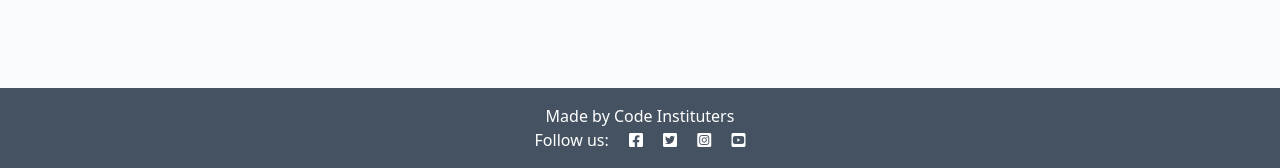
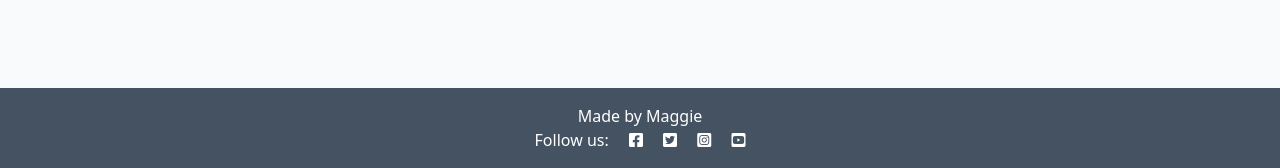
Before and after one commit to maggku/cats, a Django app: page / in a window 1280 px wide. Shown: the part 632-800 px from the top of the page. Run offline with Django 4.2, Linux system fonts and the light colour scheme; data that the repository does not hold is empty; some libraries are stand-ins or nearby versions.

Commit message:
Creating a block in base.html and index.html with a new content

```diff
--- a/posts/templates/posts/index.html
+++ b/posts/templates/posts/index.html
@@ -50,3 +50,7 @@
 
 <!-- index.html content ends here -->
 {% endblock %}
+
+{% block copyright %}
+    Made by Maggie
+{% endblock %}
--- a/templates/base.html
+++ b/templates/base.html
@@ -62,7 +62,11 @@
 
     <!-- Footer -->
     <footer class="footer mt-auto py-3 dark-bg">
-        <p class="m-0 text-center text-white">Made by Code Instituters</p>
+        <p class="m-0 text-center text-white">
+    {% block copyright %}
+        Made by Code Instituters
+    {% endblock copyright %}
+</p>
         <p class="m-0 text-center text-white">Follow us: <i class="fab fa-facebook-square ms-3"></i>
             <i class="fab fa-twitter-square ms-3"></i>
             <i class="fab fa-instagram-square ms-3"></i>
```
